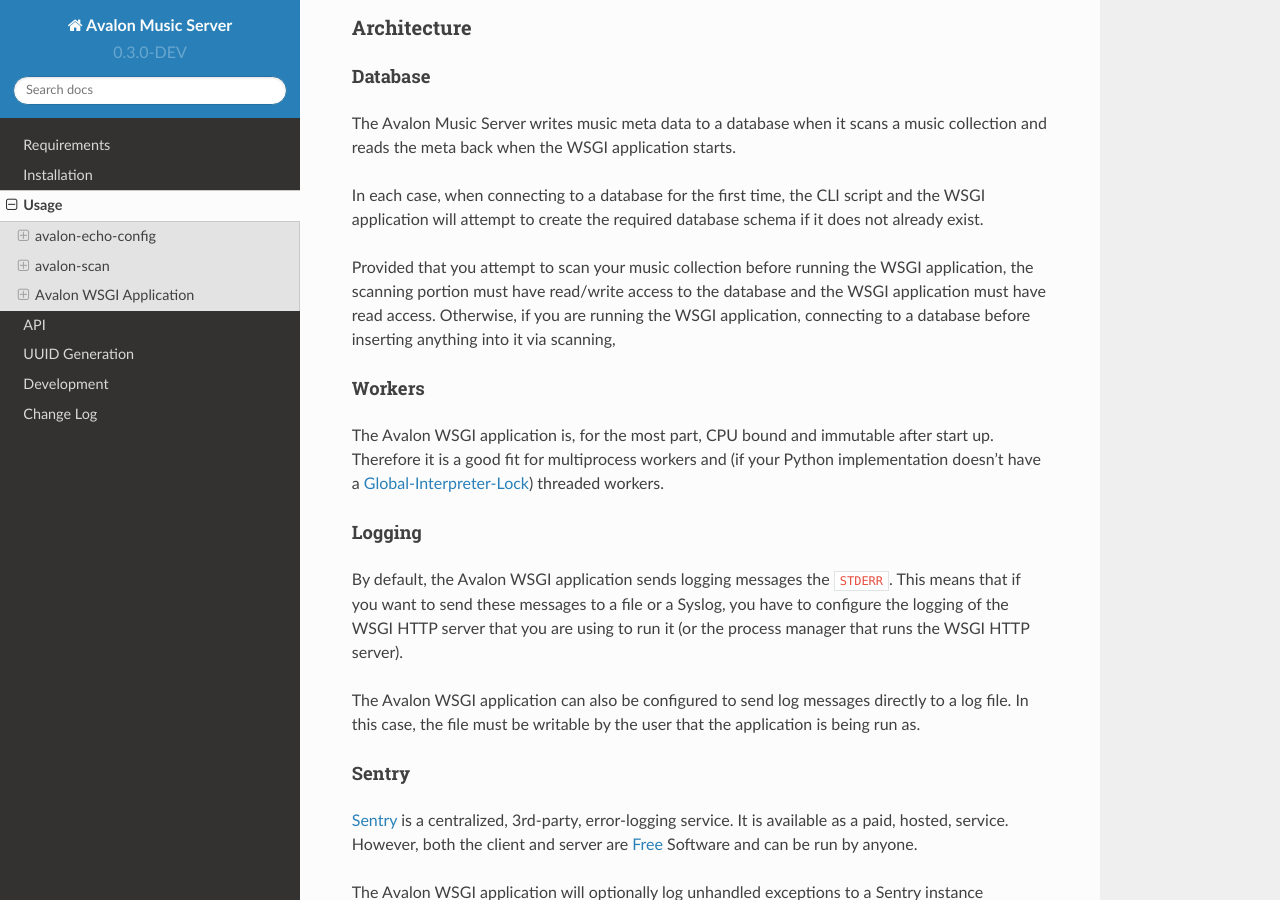
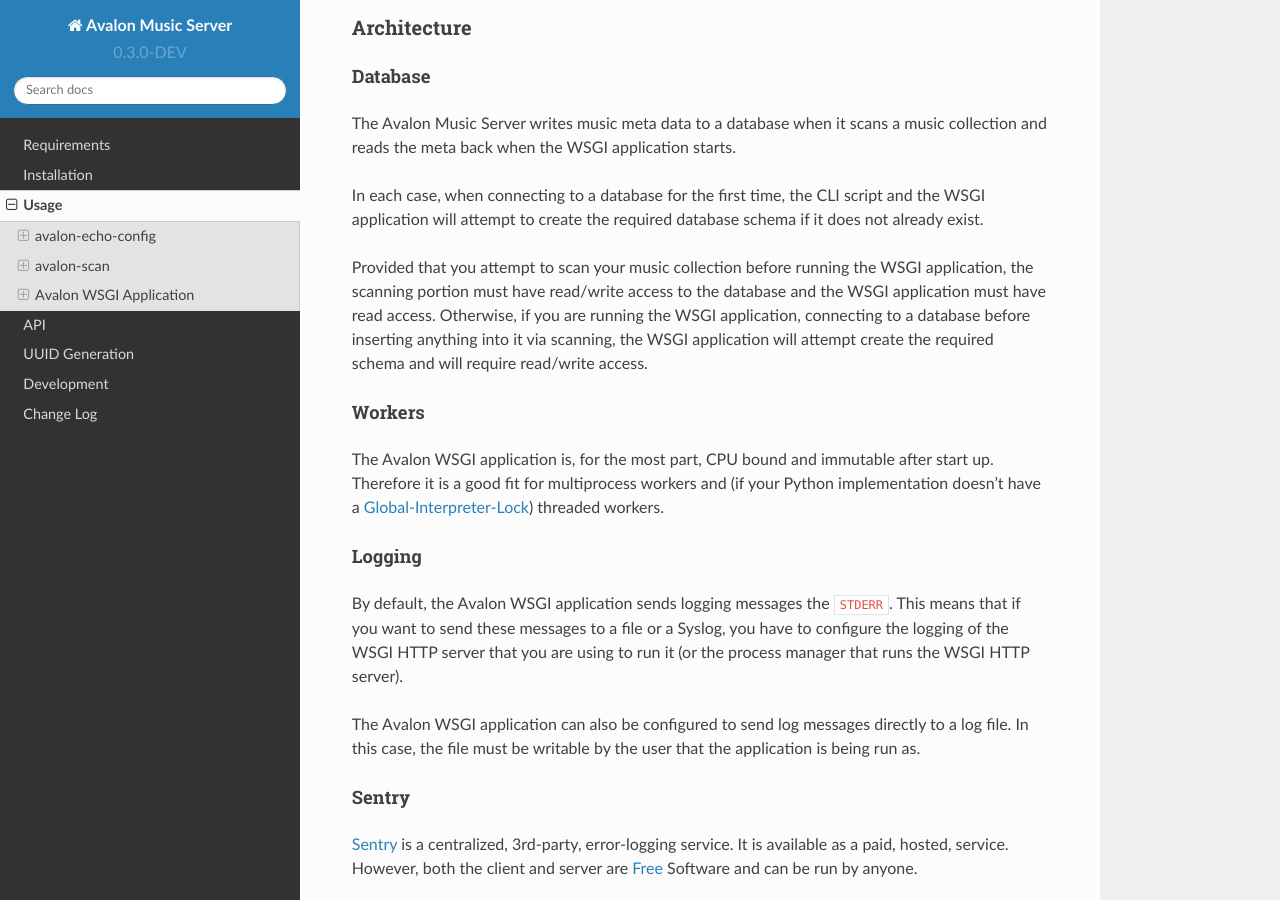
Before and after one commit to 56quarters/avalonms, a Sphinx documentation site: the page built from doc/source/usage.rst, in a window 1280 px wide and 900 px high, scrolled down 3857 px. Built offline with Sphinx 7.4.7 and the Read the Docs theme 2.0.0, drawn with Linux system fonts in a browser that asks for light colours.

Commit message:
Finish sentence about database permissions

```diff
--- a/doc/source/usage.rst
+++ b/doc/source/usage.rst
@@ -208,6 +208,8 @@
 application, the scanning portion must have read/write access to the database and
 the WSGI application must have read access. Otherwise, if you are running the WSGI
 application, connecting to a database before inserting anything into it via scanning,
+the WSGI application will attempt create the required schema and will require read/write
+access.
 
 Workers
 =======
```
